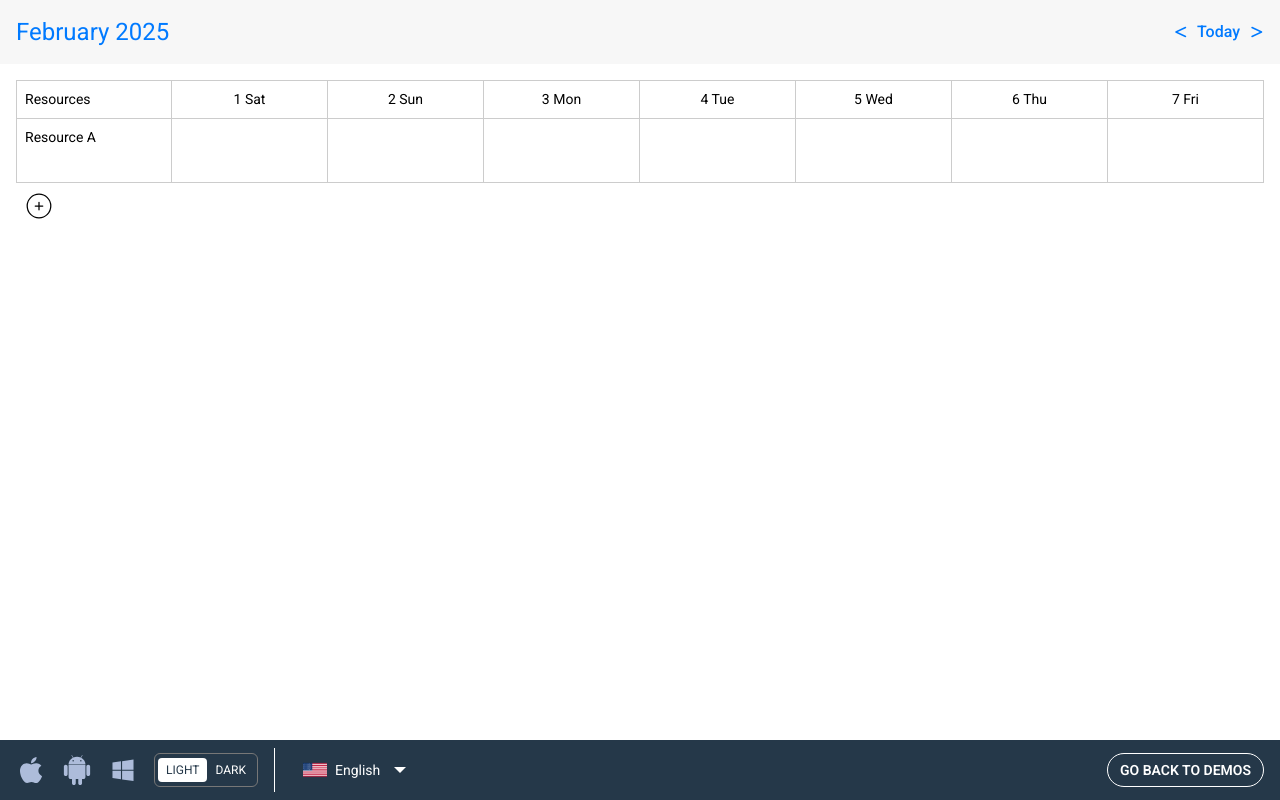
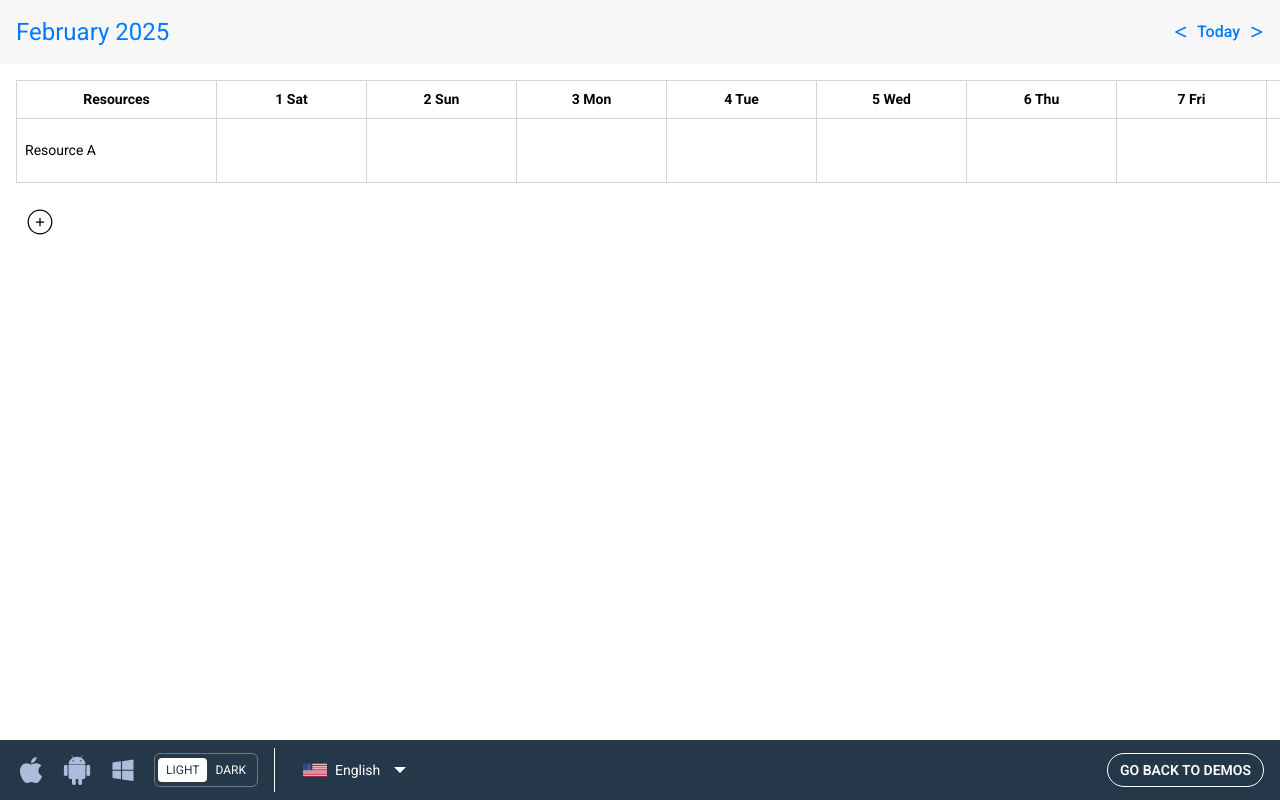
Before and after one commit to ameh-samson/mobiscroll-monthly-calendar, a React (Vite) app: page / in a window 1280 px wide. Both pictures are taken after a click on the button 39 px from the left and 142 px from the top of the page. Built offline with nearby package versions, Linux system fonts and the light colour scheme.

Commit message:
fix calender days bug

```diff
--- a/src/components/calender/Calender.jsx
+++ b/src/components/calender/Calender.jsx
@@ -4,8 +4,8 @@ import { CiCirclePlus } from "react-icons/ci";
 
 const Calendar = ({ currentMonth, currentYear, theme }) => {
   const [resources, setResources] = useState([]);
+  const daysInMonth = new Date(currentYear, currentMonth + 1, 0).getDate();
 
-  // Load resources from local storage on mount
   useEffect(() => {
     const storedResources = JSON.parse(localStorage.getItem("resources"));
     if (storedResources) {
@@ -13,7 +13,6 @@ const Calendar = ({ currentMonth, currentYear, theme }) => {
     }
   }, []);
 
-  // Save resources to local storage whenever they change
   useEffect(() => {
     if (resources.length > 0) {
       localStorage.setItem("resources", JSON.stringify(resources));
@@ -23,93 +22,106 @@ const Calendar = ({ currentMonth, currentYear, theme }) => {
   const getResourceName = (count) => {
     let name = "";
     let index = count;
-
-    // Convert index to letters (A-Z, then AA, AB, AC...)
     while (index >= 0) {
-      name = String.fromCharCode((index % 26) + 65) + name; // Convert remainder to a letter
-      index = Math.floor(index / 26) - 1; // Move to the next "digit"
+      name = String.fromCharCode((index % 26) + 65) + name;
+      index = Math.floor(index / 26) - 1;
     }
-
     return `Resource ${name}`;
   };
 
   const addResource = () => {
     const newResource = getResourceName(resources.length);
-    const updatedResources = [...resources, newResource];
-
-    setResources(updatedResources);
-    localStorage.setItem("resources", JSON.stringify(updatedResources));
+    setResources([...resources, newResource]);
+    localStorage.setItem(
+      "resources",
+      JSON.stringify([...resources, newResource])
+    );
   };
 
   return (
     <div className="p-4">
-      <div className="grid grid-cols-8">
-        {/* Header Row */}
-        <div
-          className={`col-span-1 border-[0.5px] p-2 sticky top-0 z-10 ${
+      <table className="border-collapse">
+        {/* Table Header */}
+        <thead>
+          <tr>
+            {/* Fixed Resources Column */}
+            <th
+              className={`sticky left-0 top-0 z-20 p-2 border  ${
                 theme === "dark"
-              ? "bg-black border-[#333333]"
-              : "bg-white border-gray300"
+                  ? "bg-black border-[#333333] text-white"
+                  : "border-gray-300 bg-white"
               }`}
+              style={{ minWidth: "200px", maxWidth: "200px" }} // Fixed width for Resources column
             >
               Resources
-        </div>
-        {[...Array(7)].map((_, index) => {
+            </th>
+            {[...Array(daysInMonth)].map((_, index) => {
               const date = new Date(currentYear, currentMonth, index + 1);
               return (
-            <div
+                <th
                   key={index}
-              className={`border-[0.5px] border-l-0 ${
-                theme === "dark" ? "border-[#333333]" : "border-gray300"
-              } p-2 text-center sticky top-0 z-10 ${
-                theme === "dark" ? "bg-black" : "bg-white"
+                  className={`sticky top-0 z-10 border p-2 text-center ${
+                    theme === "dark"
+                      ? "bg-black text-white border-[#333333]"
+                      : "bg-white border-gray-300"
                   }`}
+                  style={{ minWidth: "150px" }} // Fixed width for date headers
                 >
                   {date.toLocaleDateString("en-US", {
                     weekday: "short",
                     day: "numeric",
                   })}
-            </div>
+                </th>
               );
             })}
+          </tr>
+        </thead>
 
-        {/* Resources & Events */}
+        {/* Table Body */}
+        <tbody>
           {resources.map((resource, rowIndex) => (
-          <div key={rowIndex} className="contents">
-            <div
-              className={`border-r-[0.5px] border-b-[0.5px] border-l-[0.5px] ${
-                theme === "dark" ? "border-[#333333]" : "border-gray300"
-              } p-2`}
+            <tr key={rowIndex}>
+              {/* Fixed Resource Column */}
+              <td
+                className={`sticky left-0 z-10 p-2 border ${
+                  theme === "dark"
+                    ? "bg-black text-white border-[#333333]"
+                    : "bg-white border-gray-300"
+                }`}
+                style={{ minWidth: "200px", maxWidth: "200px" }} // Fixed width
               >
                 {resource}
-            </div>
-            {[...Array(7)].map((_, colIndex) => (
-              <div
+              </td>
+              {[...Array(daysInMonth)].map((_, colIndex) => (
+                <td
                   key={`${rowIndex}-${colIndex}`}
-                className={`h-16 relative border-r-[0.5px] border-b-[0.5px] ${
-                  theme === "dark" ? "border-[#333333]" : "border-gray300"
+                  className={`h-16 border ${
+                    theme === "dark" ? "border-[#333333]" : "border-gray-300"
                   }`}
-              ></div>
+                  style={{ minWidth: "150px" }} // Fixed cell width
+                ></td>
               ))}
-          </div>
+            </tr>
           ))}
-      </div>
+        </tbody>
 
+        {/* Add Resource Button */}
         <button
           onClick={addResource}
-        className={`mb-4 p-2 bg-blue-500 rounded text-3xl ${
+          className={`mt-4 p-2 bg-blue-500 rounded text-3xl sticky left-0 ${
             theme === "dark" ? "text-white" : "text-black"
           }`}
         >
           <CiCirclePlus />
         </button>
+      </table>
     </div>
   );
 };
 
 Calendar.propTypes = {
-  currentMonth: PropTypes.node.isRequired,
-  currentYear: PropTypes.node.isRequired,
+  currentMonth: PropTypes.number.isRequired,
+  currentYear: PropTypes.number.isRequired,
   theme: PropTypes.string.isRequired,
 };
 
```
Lines whose indentation alone changed are shown as unchanged.
